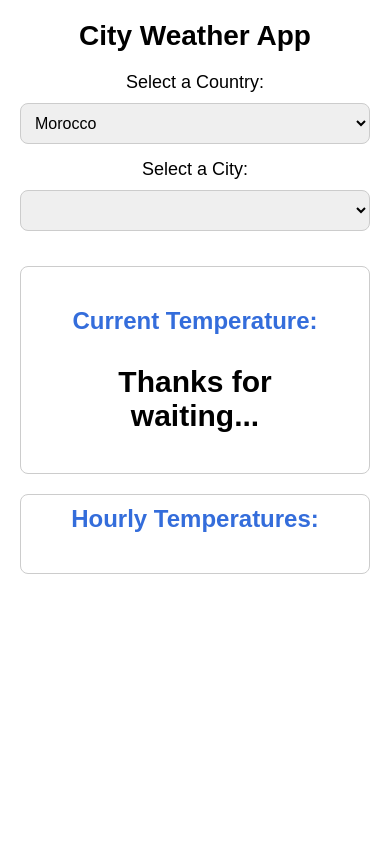
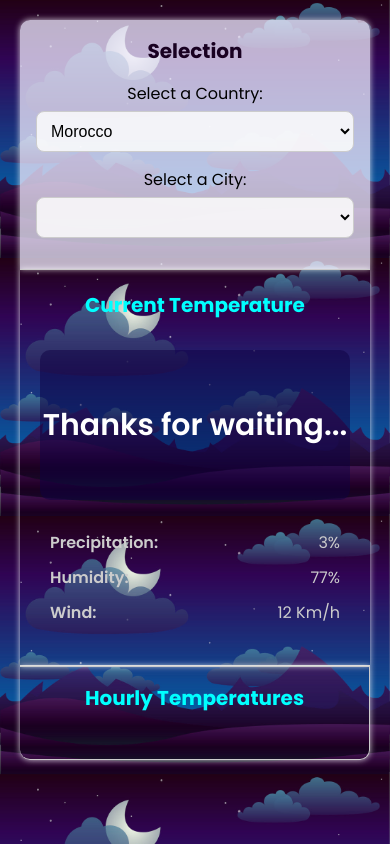
Before and after one commit to ismailelfakir/challenges, a website: page day-23-24-25-Weather-App-BONUS/index.html in a window 390 px wide. Drawn offline with Linux system fonts and the light colour scheme; no server answers; a web font is replaced by a local one.

Commit message:
recent update

```diff
--- a/day-23-24-25-Weather-App-BONUS/index.html
+++ b/day-23-24-25-Weather-App-BONUS/index.html
@@ -8,9 +8,9 @@
 </head>
 <body>
     <div class="container">
-        <h1>City Weather App</h1>
 
         <div class="selection">
+            <h2>Selection</h2>
             <label for="countrySelect">Select a Country:</label>
             <select id="countrySelect">
                 <option value="Morocco" selected>Morocco</option>
@@ -22,12 +22,17 @@
         </div>
 
         <div class="current-temperature">
-            <h2>Current Temperature:</h2>
+            <h2>Current Temperature</h2>
             <p id="currentTemperature">Thanks for waiting...</p>
+            <div class="details">
+                <p><span class="title">Precipitation:</span><span class="detail">3%</span></p>
+                <p><span class="title">Humidity:</span><span class="detail">77%</span></p>
+                <p><span class="title">Wind:</span><span class="detail">12 Km/h</span></p>
+            </div>
         </div>
 
         <div class="hourly-temperature">
-            <h2>Hourly Temperatures:</h2>
+            <h2>Hourly Temperatures</h2>
             <ul id="hourlyTemperatures">
             </ul>
         </div>
--- a/day-23-24-25-Weather-App-BONUS/index.js
+++ b/day-23-24-25-Weather-App-BONUS/index.js
@@ -55,8 +55,6 @@ citySelect.addEventListener('change', () => {
 });
 
 async function fetchWeatherData(cityName) {
-  // console.log('Selected country:', selectedCountry);
-  // console.log('Cities in selected country:', citiesByCountry[selectedCountry]);
 
   const citiesInSelectedCountry = citiesByCountry[selectedCountry];
 
@@ -84,12 +82,19 @@ async function fetchWeatherData(cityName) {
     const hourlyTemperaturesList = document.getElementById('hourlyTemperatures');
     hourlyTemperaturesList.innerHTML = '';
 
-
     hourlyTimes.forEach((time, index) => {
       const hour = new Date(time).getHours();
       const listItem = document.createElement('li');
       listItem.textContent = `${hour}:00 - ${hourlyTemperatures[index]}°C`;
       hourlyTemperaturesList.appendChild(listItem);
+
+      if (hour === new Date().getHours()) {
+        listItem.classList.add('currentHour'); // Add a class to the list item
+      }
+      // if(hour<=20 && hour>6 ){
+      //   document.body.classList.add("day");
+      // }
+
     });
   } catch (error)
   {
--- a/day-23-24-25-Weather-App-BONUS/style.css
+++ b/day-23-24-25-Weather-App-BONUS/style.css
@@ -8,32 +8,32 @@ body{
     display: flex;
     justify-content: center;
     font-family: 'Poppins', sans-serif;
+    background-image: url('./maggs.jpg');
+    background-size: 100% auto;
+    background-repeat: repeat-y;
+    width: 100%;
 }
-/* Add this CSS to style your HTML structure */
+
+/* body.day{
+  background-image: url('./blue-sky.jpg');
+}
+
+body.day .current-temperature{
+  color: #666666;
+} */
 
 .container {
-    max-width: 600px;
+    max-width: 1100px;
     margin: 0 auto;
     padding: 20px;
     text-align: center;
-    font-family: Arial, sans-serif;
+    display: flex;
+    flex-wrap: wrap;
   }
 
   h1 {
     font-size: 28px;
     margin-bottom: 20px;
-  }
-
-  .selection {
-    display: flex;
-    flex-direction: column;
-    align-items: center;
-    margin-bottom: 20px;
-  }
-
-  label {
-    font-size: 18px;
-    margin-bottom: 5px;
   }
 
   select {
@@ -44,40 +44,78 @@ body{
     border-radius: 8px;
     margin-top: 5px;
     margin-bottom: 15px;
+    background: rgba(253, 253, 253, 0.85);
+  }
+  .selection {
+    flex: 0 0 30%;
+    padding: 16px;
+    flex-direction: column;
+    align-items: center;
+    background: rgba(241, 237, 255, 0.75);
+    border-radius: 10px 0 0 10px;
+    box-shadow: 0 0 6px rgba(255, 255, 255, 0.8);
   }
 
-  .current-temperature, .hourly-temperature {
-    margin-bottom: 20px;
-    border: 1px solid #ccc;
-    border-radius: 8px;
-    padding: 10px;
+  #countrySelect{
+    margin-bottom: 40px;
   }
   .current-temperature{
-    margin: 40px 20;
-    padding: 40px ;
+    flex: 0 0 40%;
+    padding: 16px;
+    padding: 20px;
+    border-top: 1px solid #ccc;
+    border-bottom: 1px solid #ccc;
+    box-shadow: 0 0 6px rgba(255, 255, 255, 0.8);
+    color: #ccc;
   }
-
+  .current-temperature .details{
+    flex: 0 0 100%;
+    text-align: start;
+    padding: 20px 10px;
+  }
+  .current-temperature .details p {
+    margin-top: 10px;
+    display: flex;
+    justify-content: space-between;
+  }
+  .current-temperature .details p .title{
+    font-weight: 600;
+  }
+  .hourly-temperature {
+    flex: 0 0 30%;
+    padding: 16px;
+    border-top: 1px solid #ccc;
+    border-bottom: 1px solid #ccc;
+    border-right: 1px solid #ccc;
+    border-radius: 0 10px 10px 0 ;
+    box-shadow: 0 0 6px rgba(255, 255, 255, 0.8);
+  }
   h2 {
-    font-size: 24px;
+    font-size: 20px;
     margin-bottom: 10px;
-    color: #346ddb;
+    color:aqua;
     margin-bottom: 30px;
   }
-
-  #currentTemperature {
+  .selection h2{
+    color: #190121;
+  }
+  .current-temperature #currentTemperature {
     font-size: 30px;
     font-weight: 600;
+    width: auto;
+    height: 150px;
+    background: rgba(14, 0, 66, 0.5);
+    border-radius: 10px;
+    display: flex;
+    justify-content: center;
+    align-items: center;
+    color: #ffffff;
   }
 
   ul {
     list-style: none;
     padding: 0;
     margin: 0;
-  }
-
-  li {
-    font-size: 16px;
-    margin: 5px 0;
   }
 
   .hourly-temperature ul {
@@ -87,13 +125,13 @@ body{
   }
 
   .hourly-temperature li {
-    max-width: 0 0 30%;
+    flex: 0 0 45%;
     background-color: #f5f5f5;
-    padding: 10px;
+    padding: 4px;
     border-radius: 8px;
     text-align: center;
     box-shadow: 0 2px 4px rgba(0, 0, 0, 0.1);
-    margin: 15px;
+    margin: 5px;
     transition: transform 0.3s ease-in-out;
   }
 
@@ -101,3 +139,56 @@ body{
     transform: scale(1.1);
     cursor: pointer;
   }
+
+  .hourly-temperature #hourlyTemperatures .currentHour {
+    background-color: aqua;
+  }
+
+  @media (max-width: 1050px)
+  {
+    .selection {
+      flex: 0 0 100%;
+      border-radius: 10px 10px 0 0 ;
+    }
+    .current-temperature{
+      flex: 0 0 50%;
+      border-radius: 0 0 0 10px;
+    }
+    .hourly-temperature{
+      flex: 0 0 50%;
+      border-radius: 0 0 10px 0 ;
+    }
+    #countrySelect{
+      margin-bottom: 15px;
+    }
+    .selection h2{
+      margin-bottom: 15px;
+    }
+  }
+
+  @media (max-width: 640px)
+  {
+    .current-temperature{
+      flex: 0 0 100%;
+      border-radius: 0 0 0 0;
+    }
+    .hourly-temperature{
+      flex: 0 0 100%;
+      border-radius: 0 0 10px 10px;
+    }
+    .hourly-temperature li {
+      flex: 0 0 30%;
+    }
+  }
+  @media (max-width: 475px)
+  {
+    .hourly-temperature li {
+      flex: 0 0 45%;
+    }
+  }
+  @media (max-width: 350px)
+  {
+    .hourly-temperature li {
+      flex: 0 0 100%;
+    }
+  }
```
Also changed, not shown: day-27-28-Product-Management-API/index.js (added, +131 -0 lines), day-27-28-Product-Management-API/package.json (added, +15 -0 lines), day-23-24-25-Weather-App-BONUS/maggs.jpg (added), 2 other files.
